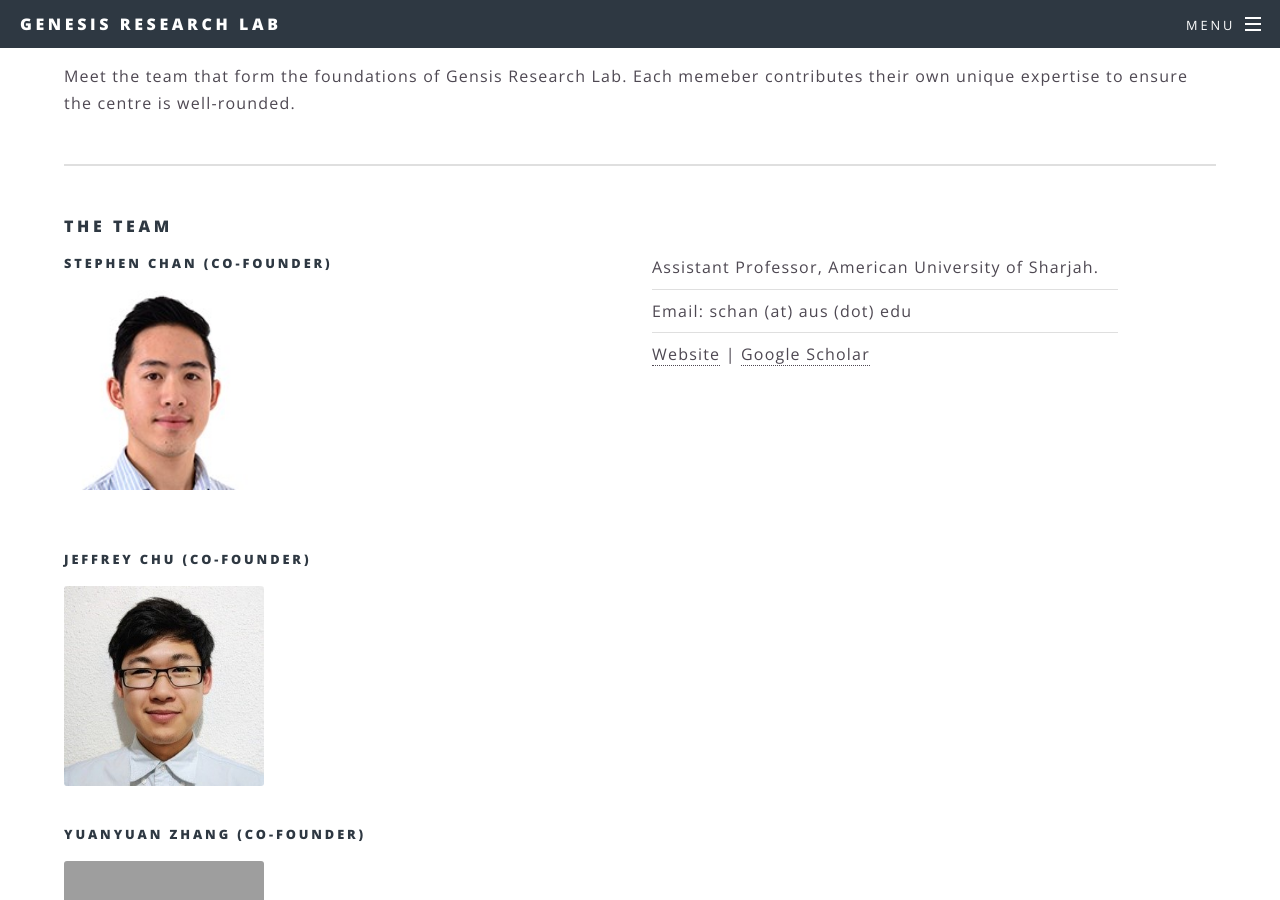
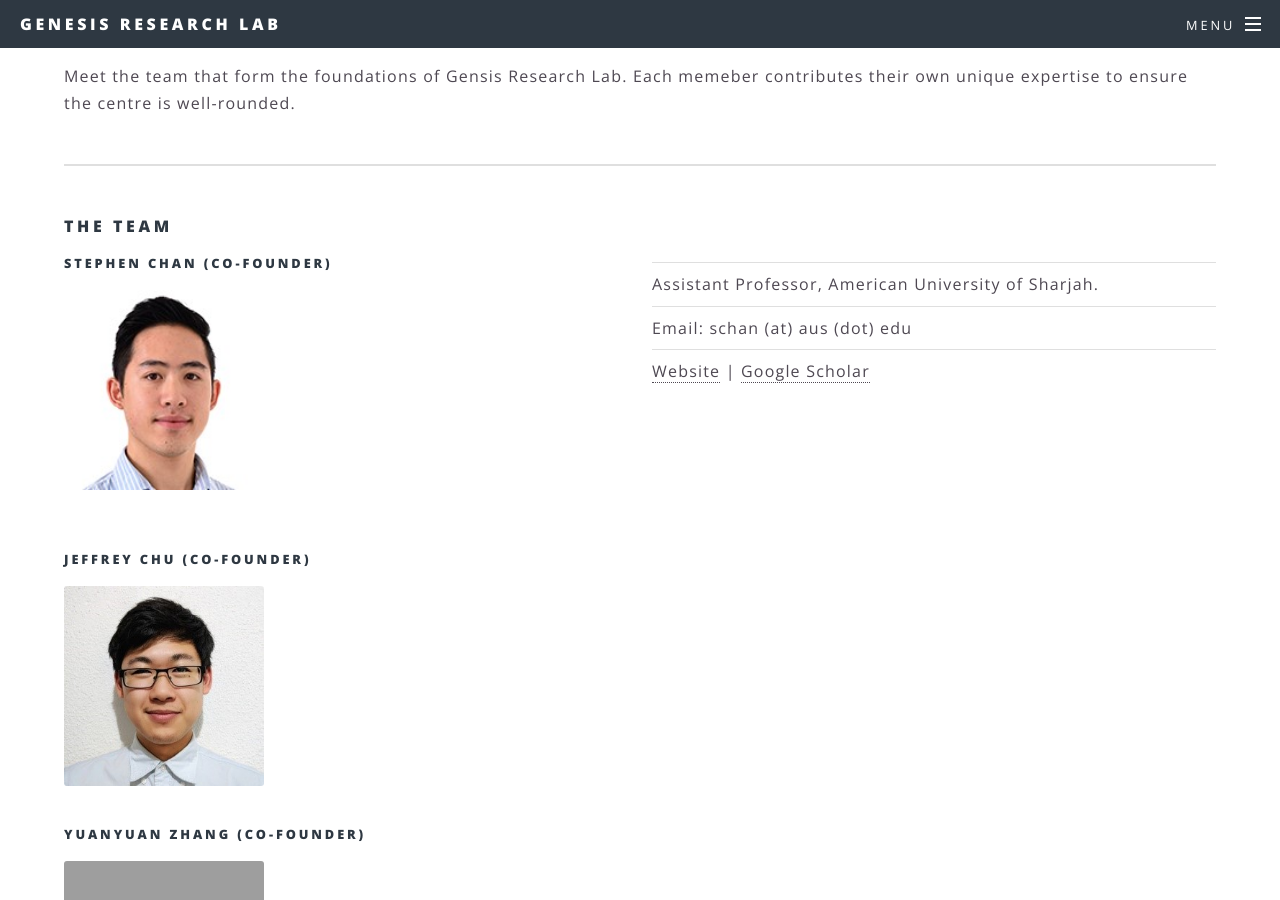
Before and after one commit to genesis-research-lab/genesis-research-lab.github.io, a Jekyll site: the page built from about.html, in a window 1280 px wide and 900 px high, scrolled down 427 px. Built offline with Jekyll 4.4.1, drawn with Linux system fonts in a browser that asks for light colours; grey boxes are pictures that could not be loaded.

Commit message:
update layout

```diff
--- a/about.html
+++ b/about.html
@@ -15,8 +15,9 @@ title: About
 								<h5>Stephen Chan (Co-Founder)</h5>
 				<span class="image left"><img src="images/stephen_chan.jpg" alt="" style="width:200px;height:200px;" /></span>
 				</div>
-				<div class="5u 13u$(medium)">
+				<div class="6u 12u$(medium)">
 				<ul class="alt">
+							<li></li>
 							<li>Assistant Professor, American University of Sharjah.</li>
 							<li>Email: schan (at) aus (dot) edu</li>
 							<li><a href="https://www.aus.edu/faculty/dr-stephen-chan">Website</a> |
```
